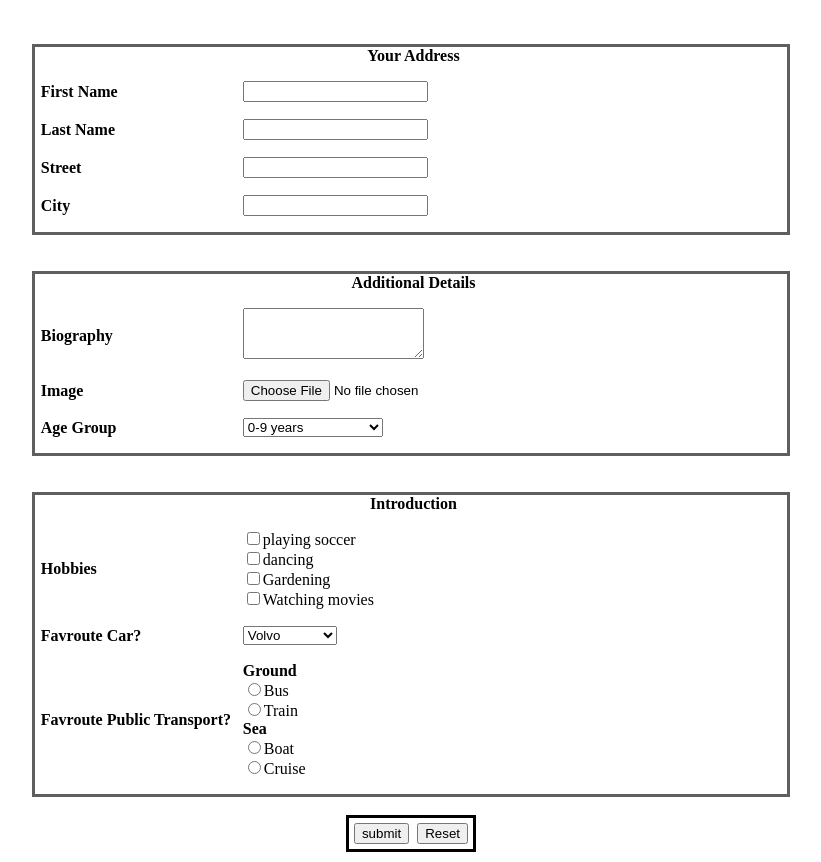
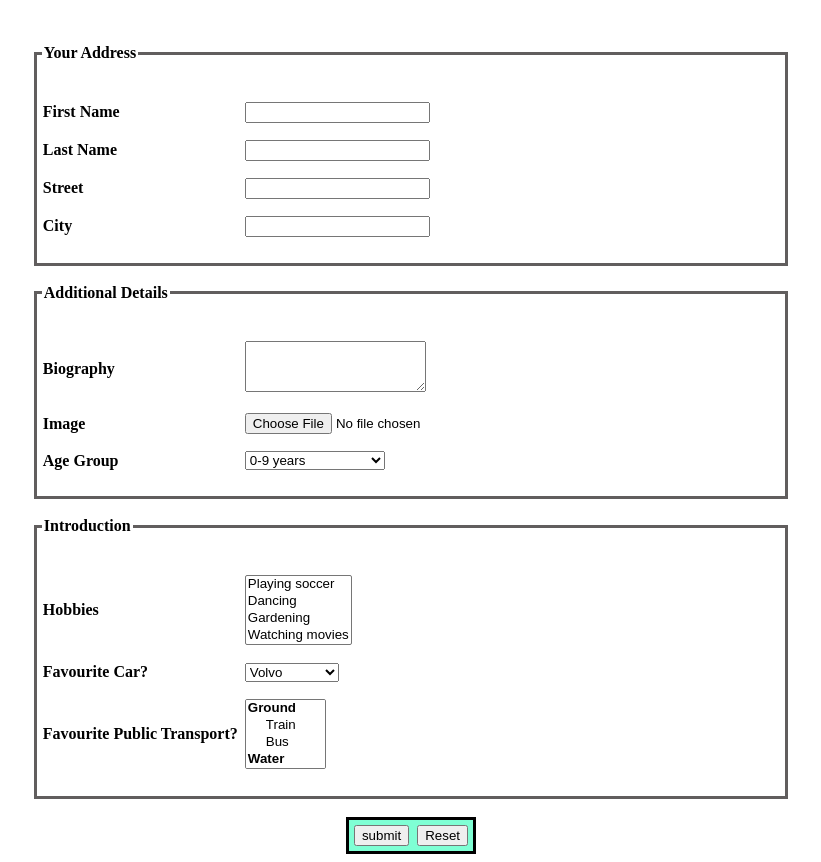
Before and after one commit to Vraj-02/Cybercom, a plain HTML site: page practice6/practice6.html in a window 1280 px wide. Shown: the whole page, without its empty margins (229-1050 px from the left). Drawn offline with Linux system fonts and the light colour scheme.

Commit message:
minor changes

```diff
--- a/practice6/practice6.html
+++ b/practice6/practice6.html
@@ -10,8 +10,8 @@
  <div class="wrap">
     <form action="Success.html">
         <br><br>
-        <div class="yadd">
-            <b>Your Address</b>
+        <fieldset>
+            <legend><b>Your Address</b></legend>
             <br>
             <table>
                 <tr>
@@ -31,10 +31,10 @@
                     <td><input type="text"></td>
                 </tr>
             </table>
-        </div>
-        <br><br>
-        <div class="addet">
-            <b>Additional Details</b>
+        </fieldset>
+        <br>
+        <fieldset>
+            <legend><b>Additional Details</b></legend>
             <br>
             <table>
                 <tr>
@@ -57,23 +57,25 @@
                     </td>
                 </tr>
             </table>
-        </div>
-        <br><br>
-        <div class="intr">
-            <b>Introduction</b>
+        </fieldset>
+        <br>
+        <fieldset>
+            <legend><b>Introduction</b></legend>
             <br>
             <table>
                 <tr>
                     <th style="text-align: start;"> Hobbies </th>
-                    <td id="chk">
-                        <input type="checkbox">playing soccer<br>
-                        <input type="checkbox">dancing<br>
-                        <input type="checkbox">Gardening<br>
-                        <input type="checkbox">Watching movies<br>
+                    <td>
+                        <select name="hobbies" id="hobbies" multiple="">
+                            <option value="playing_soccer">Playing soccer</option>
+                            <option value="dancing">Dancing</option>
+                            <option value="gardening">Gardening</option>
+                            <option value="watching_movies">Watching movies</option>
+                        </select>
                     </td>
                 </tr>
                 <tr>
-                    <th>Favroute Car?</th>
+                    <th>Favourite Car?</th>
                     <td>
                         <select>
                         <option value="Volvo">Volvo</option>
@@ -84,19 +86,24 @@
                     </td>
                 </tr>
                 <tr>
-                    <th>Favroute Public Transport?</th>
+                    <th>Favourite Public Transport?</th>
                     <td>
-                        <b>Ground</b><br>
-                        <input type="radio" name="grn">Bus<br>
-                        <input type="radio" name="grn">Train<br>
-                        <b>Sea</b><br>
-                        <input type="radio" name="se">Boat<br>
-                        <input type="radio" name="se">Cruise<br>
+                        <select class="transport" size="4">
+                            <optgroup label="Ground">
+                              <option>Train</option>
+                              <option>Bus</option>
+                            </optgroup>
+                            <optgroup label="Water">
+                              <option>Ship</option>
+                              <option>Airboat</option>
+                              <option>Hovecraft</option>
+                            </optgroup>
+                          </select>
                     </td>
                 </tr>
 
             </table>
-        </div>
+        </fieldset>
         <br>
         <div class="sub">
         <input type="submit" value="submit">&nbsp;&nbsp;<input type="reset">
--- a/practice6/style6.css
+++ b/practice6/style6.css
@@ -3,11 +3,11 @@
     width: 60%;
     margin: auto;
 }
-.yadd,
-.addet,
-.intr
+legend{
+    text-align: left;
+}
+fieldset
 {
-    text-align: center;
     border: 3px solid rgb(97, 94, 94);
     padding-left: 5px;
 }
@@ -16,6 +16,7 @@
     margin: auto;
     border: 3px solid black;
     padding: 5px;
+    background-color: aquamarine;
 }
 table{
     text-align: left;
@@ -23,5 +24,4 @@ table{
 }
 th{
     width: 200px;
-
 }
```
